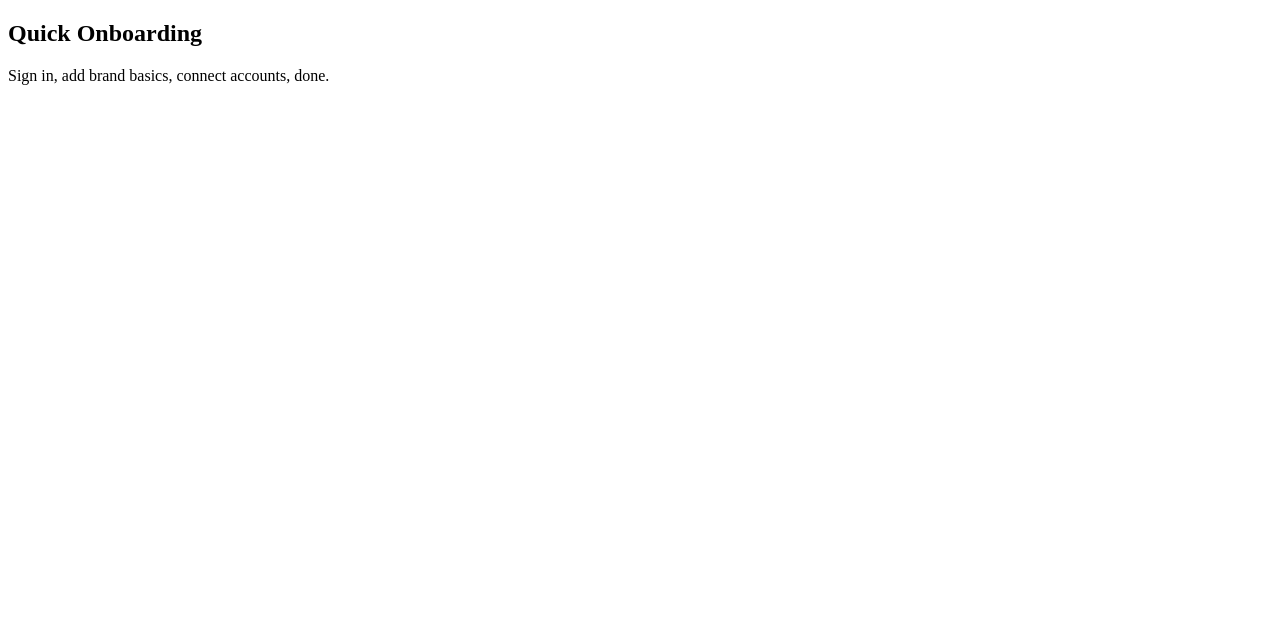
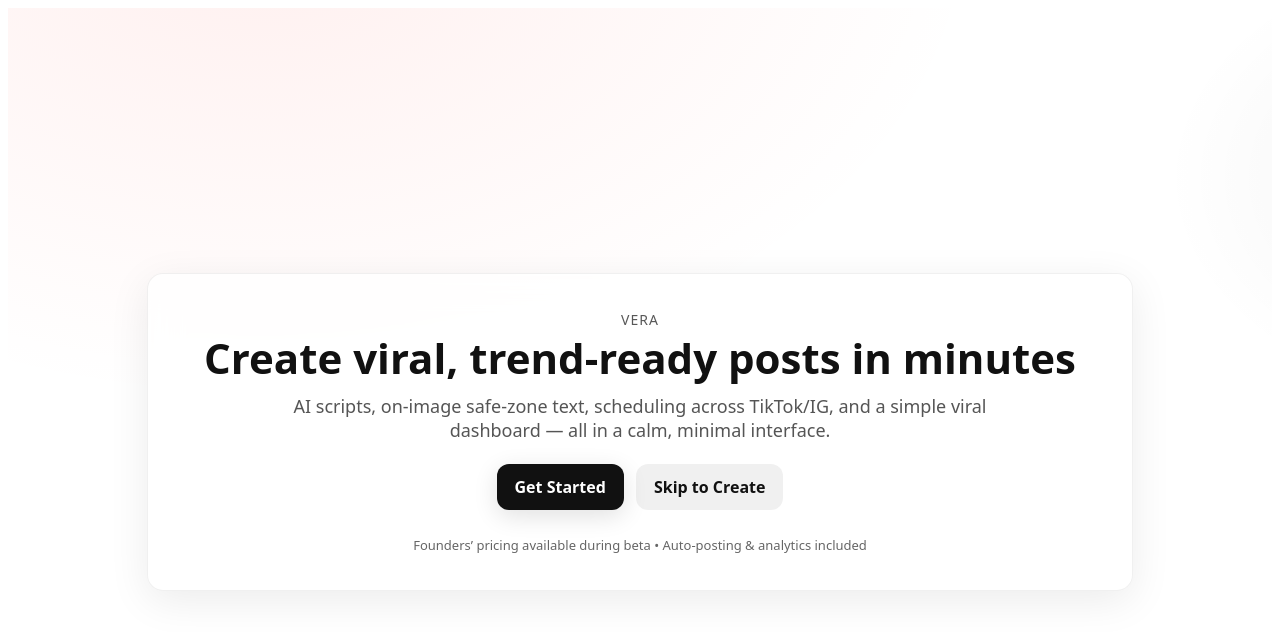
Before and after one commit to Yr1008/vera, a Next.js app: page / in a window 1280 px wide. Shown: the top 632 px of the page. Built offline with nearby package versions, Linux system fonts and the light colour scheme.

Commit message:
Update index.tsx

```diff
--- a/pages/index.tsx
+++ b/pages/index.tsx
@@ -1,3 +1,84 @@
-export default function Onboarding(){
-  return <main><div className="card"><h2>Quick Onboarding</h2><p>Sign in, add brand basics, connect accounts, done.</p></div></main>
+export default function Home() {
+  return (
+    <main
+      style={{
+        minHeight: "100vh",
+        display: "grid",
+        placeItems: "center",
+        background:
+          "radial-gradient(1200px 800px at 20% -10%, rgba(255,59,48,.08), transparent 60%), radial-gradient(900px 600px at 120% 20%, rgba(0,0,0,.06), transparent 40%)",
+        fontFamily: "ui-sans-serif, system-ui, -apple-system, Segoe UI, Roboto",
+        color: "#111",
+        padding: 24,
+      }}
+    >
+      <div
+        style={{
+          width: "100%",
+          maxWidth: 920,
+          background: "rgba(255,255,255,0.72)",
+          backdropFilter: "saturate(180%) blur(16px)",
+          WebkitBackdropFilter: "saturate(180%) blur(16px)",
+          border: "1px solid rgba(0,0,0,0.06)",
+          borderRadius: 16,
+          boxShadow: "0 10px 40px rgba(0,0,0,0.08)",
+          padding: "36px 32px",
+          textAlign: "center",
+        }}
+      >
+        <div style={{ fontSize: 14, letterSpacing: 1, opacity: 0.7, marginBottom: 6 }}>
+          VERA
+        </div>
+
+        <h1 style={{ fontSize: 42, lineHeight: 1.1, margin: "6px 0 12px" }}>
+          Create viral, trend-ready posts in minutes
+        </h1>
+
+        <p style={{ fontSize: 18, color: "#555", maxWidth: 720, margin: "0 auto 22px" }}>
+          AI scripts, on-image safe-zone text, scheduling across TikTok/IG, and a simple viral
+          dashboard — all in a calm, minimal interface.
+        </p>
+
+        <div style={{ display: "flex", gap: 12, justifyContent: "center", flexWrap: "wrap" }}>
+          <a
+            href="/onboarding"
+            style={{
+              padding: "12px 18px",
+              background: "#111",
+              color: "#fff",
+              borderRadius: 12,
+              textDecoration: "none",
+              fontWeight: 600,
+              boxShadow: "0 6px 24px rgba(0,0,0,0.12)",
+            }}
+          >
+            Get Started
+          </a>
+          <a
+            href="/create"
+            style={{
+              padding: "12px 18px",
+              background: "rgba(0,0,0,0.06)",
+              color: "#111",
+              borderRadius: 12,
+              textDecoration: "none",
+              fontWeight: 600,
+            }}
+          >
+            Skip to Create
+          </a>
+        </div>
+
+        <div
+          style={{
+            marginTop: 26,
+            fontSize: 13,
+            color: "#666",
+          }}
+        >
+          Founders’ pricing available during beta • Auto-posting & analytics included
+        </div>
+      </div>
+    </main>
+  );
 }
```
